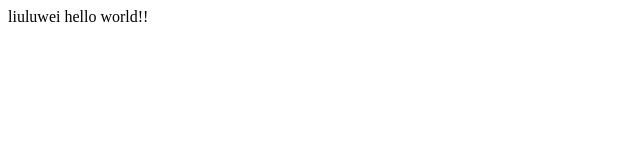
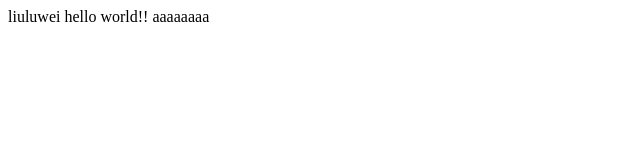
Before and after one commit to liuluwei/git, a plain HTML site: page index.html in a window 1280 px wide. Shown: the full height of the page, 0-640 px from the left. Drawn offline with Linux system fonts and the light colour scheme.

Commit message:
huijiale

```diff
--- a/index.html
+++ b/index.html
@@ -7,5 +7,6 @@
 <body>
 	liuluwei
 	hello world!!
+	aaaaaaaa
 </body>
 </html>
```
